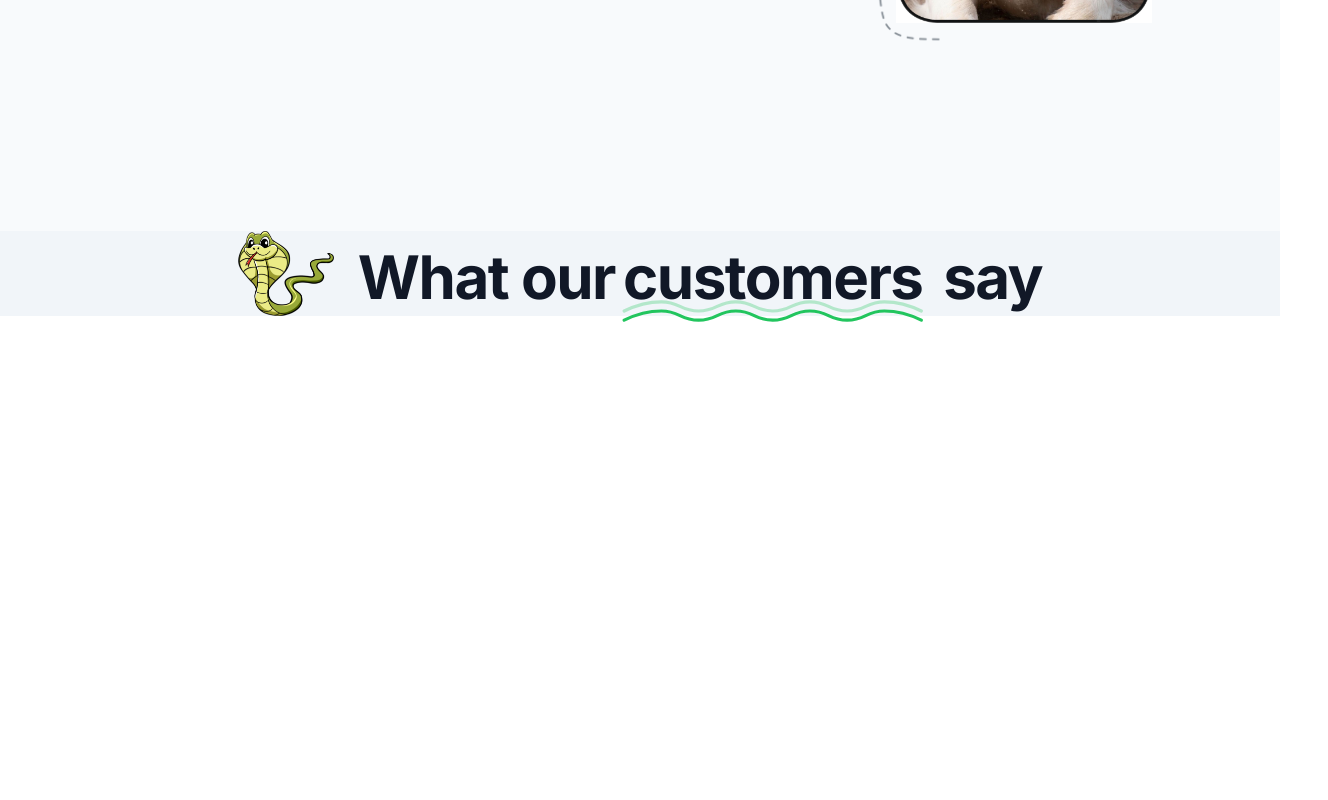
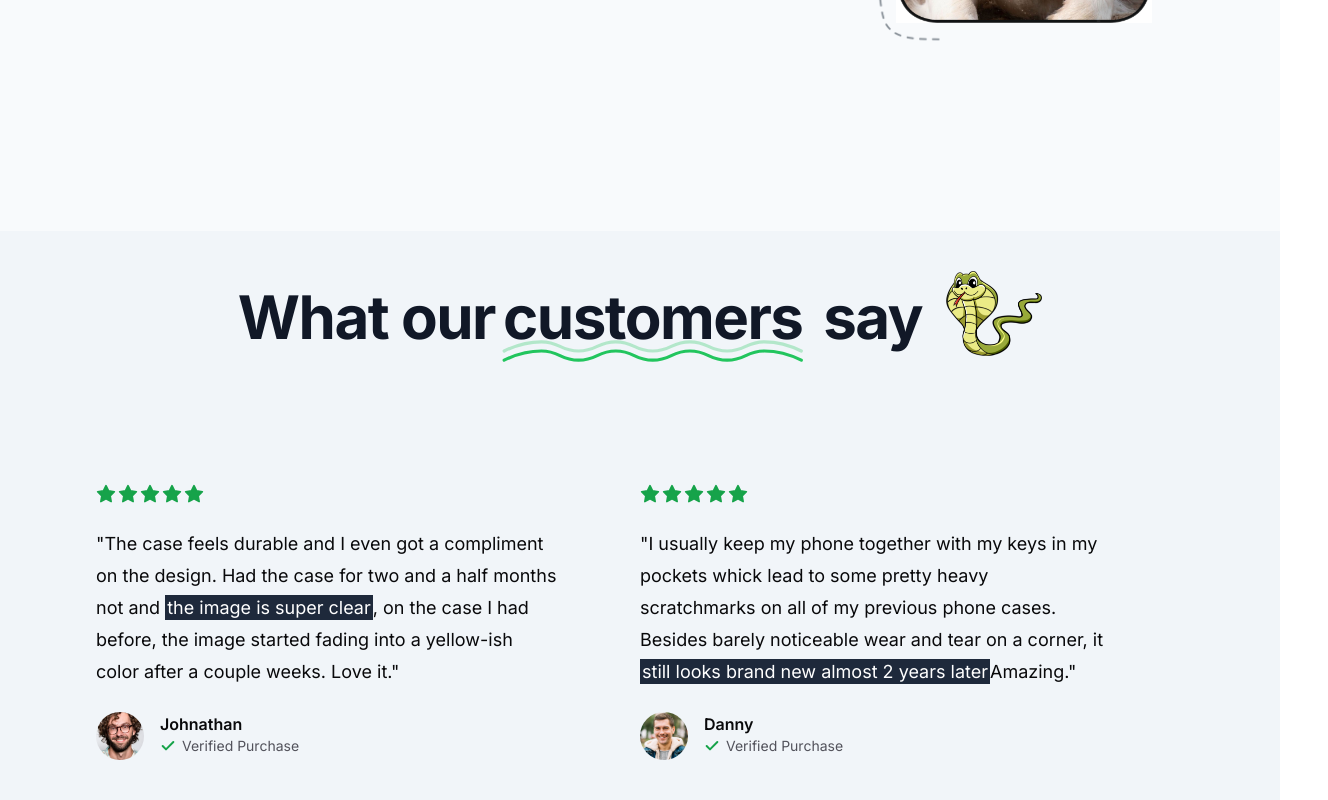
Before and after one commit to d-zucho/customcase, a Next.js app: page / in a window 1280 px wide. Shown: the part 764-1564 px from the top of the page, 1328 px wide, since content can reach past the window. Before the commit the page ends 1101 px from the top, so only its background shows below. Built offline with nearby package versions, Linux system fonts and the light colour scheme; no server answers.

Commit message:
add user testimonials

```diff
--- a/src/app/page.tsx
+++ b/src/app/page.tsx
@@ -92,7 +92,7 @@ export default function Home() {
             <div className='relative md:max-w-xl'>
               <img
                 src='/your-image.png'
-                className='absolute w-40 lg:w-52 left-56 -top-20 select-none hidden sm:block lg:hidden xl:block'
+                className='absolute lg:w-44 left-52 -top-20 select-none hidden sm:block lg:hidden xl:block'
                 alt=''
               />
               <img
--- a/src/components/ValueSection.tsx
+++ b/src/components/ValueSection.tsx
@@ -1,9 +1,10 @@
+import { Check, Star } from 'lucide-react'
 import { Icons } from './Icons'
 import MaxWidthWrapper from './MaxWidthWrapper'
 
 const ValueSection = () => {
   return (
-    <section className='bg-slate-100'>
+    <section className='bg-slate-100 py-10'>
       <MaxWidthWrapper className='flex flex-col items-center gap-16 sm:gap-32'>
         <div className='flex flex-col lg:flex-row items-center gap-4 sm:gap-6'>
           <h2 className='order-1 mt-2 tracking-tight text-center text-balance !leading-tight font-bold text-5xl md:text-6xl text-gray-900'>
@@ -16,10 +17,84 @@ const ValueSection = () => {
           </h2>
           <img
             src='/snake-2.png'
-            className='w-24 order-0 lg:order02'
+            className='w-24 order-0 lg:order-2'
             alt=''
             aria-hidden='true'
           />
+        </div>
+
+        <div className='mx-auto grid max-w-2xl grid-cols-1 px-4 lg:mx-0 lg:max-w-none lg:grid-cols-2 gap-y-16'>
+          {/* User Review */}
+          <div className='flex flex-auto flex-col gap-4 lg:pr-8 xl:pr-20'>
+            <div className='flex gap-0.5 mb-2'>
+              <Star className='h-5 w-5 text-green-600 fill-green-600' />
+              <Star className='h-5 w-5 text-green-600 fill-green-600' />
+              <Star className='h-5 w-5 text-green-600 fill-green-600' />
+              <Star className='h-5 w-5 text-green-600 fill-green-600' />
+              <Star className='h-5 w-5 text-green-600 fill-green-600' />
+            </div>
+            <div className='text-lg leading-8'>
+              <p>
+                "The case feels durable and I even got a compliment on the
+                design. Had the case for two and a half months not and{' '}
+                <span className='p-0.5 bg-slate-800 text-white'>
+                  the image is super clear
+                </span>
+                , on the case I had before, the image started fading into a
+                yellow-ish color after a couple weeks. Love it."{' '}
+              </p>
+            </div>
+            <div className='flex gap-4 mt-2'>
+              <img
+                src='/users/user-1.png'
+                className='rounded-full h-12 object-cover'
+                alt='user'
+              />
+              <div className='flex flex-col'>
+                <p className='font-semibold'>Johnathan</p>
+                <div className='flex gap-1.5 items-center text-zinc-600'>
+                  <Check className='h-4 w-4 stroke-[3px] text-green-600' />
+                  <p className='text-sm'>Verified Purchase</p>
+                </div>
+              </div>
+            </div>
+          </div>
+          {/* 2nd user review */}
+          <div className='flex flex-auto flex-col gap-4 lg:pr-8 xl:pr-20'>
+            <div className='flex gap-0.5 mb-2'>
+              <Star className='h-5 w-5 text-green-600 fill-green-600' />
+              <Star className='h-5 w-5 text-green-600 fill-green-600' />
+              <Star className='h-5 w-5 text-green-600 fill-green-600' />
+              <Star className='h-5 w-5 text-green-600 fill-green-600' />
+              <Star className='h-5 w-5 text-green-600 fill-green-600' />
+            </div>
+            <div className='text-lg leading-8'>
+              <p>
+                "I usually keep my phone together with my keys in my pockets
+                whick lead to some pretty heavy scratchmarks on all of my
+                previous phone cases. Besides barely noticeable wear and tear on
+                a corner, it{' '}
+                <span className='p-0.5 bg-slate-800 text-white'>
+                  still looks brand new almost 2 years later
+                </span>
+                Amazing."{' '}
+              </p>
+            </div>
+            <div className='flex gap-4 mt-2'>
+              <img
+                src='/users/user-4.jpg'
+                className='rounded-full h-12 object-cover'
+                alt='user'
+              />
+              <div className='flex flex-col'>
+                <p className='font-semibold'>Danny</p>
+                <div className='flex gap-1.5 items-center text-zinc-600'>
+                  <Check className='h-4 w-4 stroke-[3px] text-green-600' />
+                  <p className='text-sm'>Verified Purchase</p>
+                </div>
+              </div>
+            </div>
+          </div>
         </div>
       </MaxWidthWrapper>
     </section>
```
